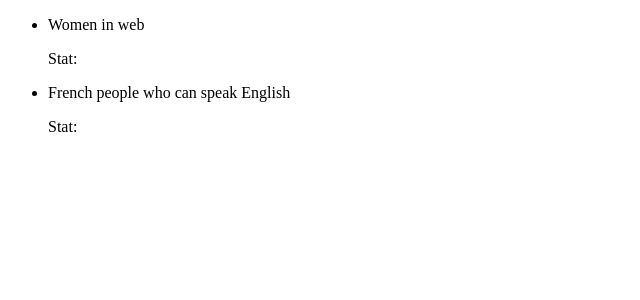
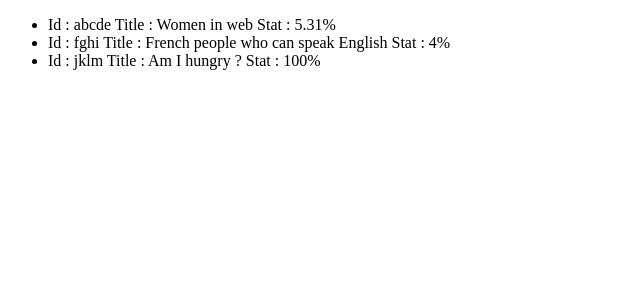
Before and after one commit to Darkangelike/angularExam, an Angular app: page / in a window 1280 px wide. Shown: the top 300 px of the page, without its empty margins (0-640 px from the left). Built offline with nearby package versions, Linux system fonts and the light colour scheme.

Commit message:
Exercice 6

```diff
--- a/src/app/app.component.html
+++ b/src/app/app.component.html
@@ -1,4 +1,5 @@
 <ul>
-  <li>{{ stat1.title }} <app-display-stat></app-display-stat></li>
-  <li>{{ stat2.title }} <app-display-stat></app-display-stat></li>
+  <li *ngFor="let stat of tabStats">
+    <app-display-stat [aStat]="stat"></app-display-stat>
+  </li>
 </ul>
--- a/src/app/app.component.ts
+++ b/src/app/app.component.ts
@@ -7,12 +7,24 @@ import { Statistique } from './models/statistique';
   styleUrls: ['./app.component.css'],
 })
 export class AppComponent {
-  @Input() stat2: Statistique = new Statistique(
+  public stat1: Statistique = new Statistique('abcde', 'Women in web', '5.31%');
+
+  public stat2: Statistique = new Statistique(
     'fghi',
     'French people who can speak English',
     '4%'
   );
 
-  @Input()
-  stat1: Statistique = new Statistique('abcde', 'Women in web', '5.31%');
+  public stat3: Statistique = new Statistique('jklm', 'Am I hungry ?', '100%');
+
+  public tabStats: Statistique[] = [];
+
+  constructor() {
+    this.tabStats.push(this.stat1, this.stat2);
+
+    setTimeout(() => {
+      this.tabStats.push(this.stat3);
+      console.log(this.tabStats);
+    }, 5000);
+  }
 }
--- a/src/app/display-stat/display-stat.component.html
+++ b/src/app/display-stat/display-stat.component.html
@@ -1 +1 @@
-<p>Stat: {{ aStat }}</p>
+Id : {{ aStat.id }} Title : {{ aStat.title }} Stat : {{ aStat.value }}
```
